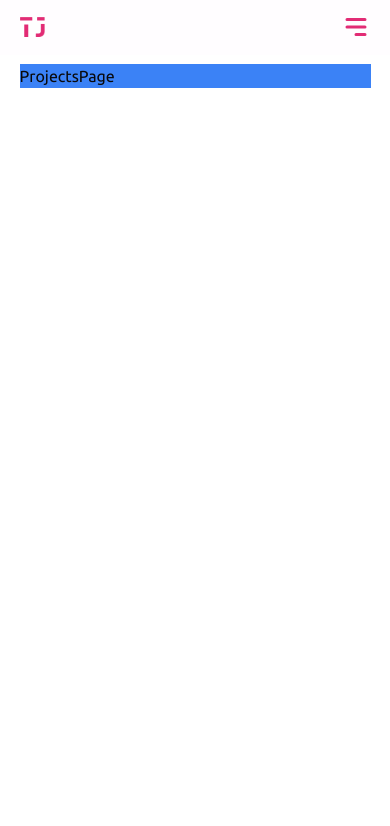
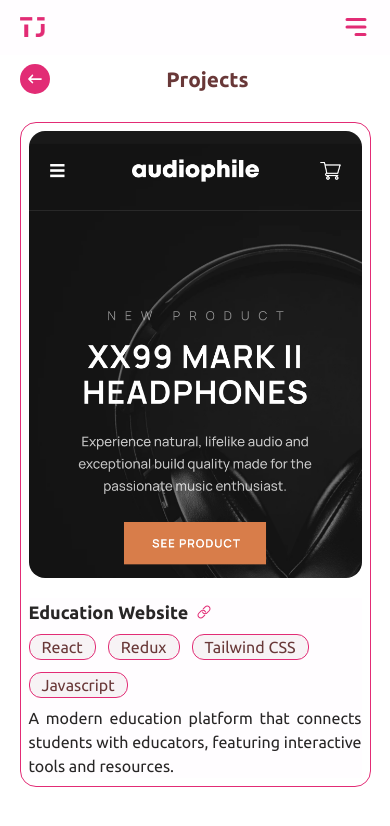
Before and after one commit to teju-doyin/portfolio, a React (Vite) app: page /ProjectsPage in a window 390 px wide. Shown: the top 826 px of the page. Built offline with nearby package versions, Linux system fonts and the light colour scheme.

Commit message:
projects page testing

```diff
--- a/src/ContactPage.jsx
+++ b/src/ContactPage.jsx
@@ -9,15 +9,12 @@ const ContactPage = () => {
   return (
     <div className=" ">
       <div className=" text-brown w-[90%] mx-auto bg-[#f8e2f2 flex flex-col mt-[4rem] ">
-        {/* <div className="flex justify-center mb-5 z-10">
-          <div className="relative oval-container my-6 font-semibold text-white">
-            Let's talk
-            <span className="third-oval"></span>
-          </div>
-        </div> */}
+      <div className="flex ">
         <Link to='/'>
           <FaArrowLeftLong size={30} className='bg-pink p-2 cursor-pointer mb-7 rounded-full text-white'/>
         </Link>
+        <h2 className="font-semibold text-[1.3rem] flex justify-center w-[90%] text-brown">Let's talk</h2>
+      </div>
         <div className=" rounded-t-3xl pt-4">
           <div className="mb-8 text-center ">
             <p>Have a project in mind? Write me so we can make something amazing.</p>
@@ -54,20 +51,20 @@ const ContactPage = () => {
               {/* tj.doyin@gmail.com */}
             </a>
             <a
+              href="https://www.linkedin.com/in/tejudoyin/"
+              target="_blank"
+              rel="noopener noreferrer"
+              className="text-pink hover:underline"
+            >
+              <FaLinkedin/>
+            </a>
+            <a
               href="https://x.com/tj_doyin"
               target="_blank"
               rel="noopener noreferrer"
               className="text-pink hover:underline"
             >
               <RiTwitterXFill/>
-            </a>
-            <a
-              href="https://www.linkedin.com/in/tejudoyin/"
-              target="_blank"
-              rel="noopener noreferrer"
-              className="text-pink hover:underline"
-            >
-              <FaLinkedin/>
             </a>
           </div>
       </div>
--- a/src/ProjectsPage.jsx
+++ b/src/ProjectsPage.jsx
@@ -1,8 +1,50 @@
-import React from 'react'
+import { FaArrowLeftLong } from "react-icons/fa6";
+import { Link } from 'react-router-dom';
+import audiophile from "../public/audiophile-mobile.png";
+import { IoIosLink } from "react-icons/io";
 
 const ProjectsPage = () => {
   return (
-    <div className='bg-blue-500  mt-[4rem] w-[90%] mx-auto'>ProjectsPage</div>
+    <div className='  mt-[4rem] w-[90%] mx-auto'>
+      <div className="flex ">
+        <Link to='/'>
+          <FaArrowLeftLong size={30} className='bg-pink p-2 cursor-pointer mb-7 rounded-full text-white'/>
+        </Link>
+        <h2 className="font-semibold text-[1.3rem] flex justify-center w-[90%] text-brown">Projects</h2>
+      </div>
+      <section className="">
+        <div className="border border-pink p-2 rounded-2xl ">
+          <img
+            src={audiophile}
+            alt="Project Thumbnail"
+            className="w-full rounded-2xl  "
+          />
+          <div className=" bg-white mt-5 text-blackish">
+            <div className="flex items-center gap-2">
+              <h3 className="text-lg font-bold ">
+                Education Website
+              </h3>
+              <Link to='https://x.com/tj_doyin'
+                target="_blank"
+                >
+                <IoIosLink  className="text-pink  "/>
+              </Link>
+            </div>
+            <div className="flex flex-wrap gap-3 mt-2">
+              <span className="border border-pink rounded-xl px-3 text-brown bg-offWhite ">React</span>
+              <span className="border border-pink rounded-xl px-3 text-brown bg-offWhite ">Redux</span>
+              <span className="border border-pink rounded-xl px-3 text-brown bg-offWhite ">Tailwind CSS</span>
+              <span className="border border-pink rounded-xl px-3 text-brown bg-offWhite ">Javascript</span>
+            </div>
+            <p className="text-justify mt-2">
+              A modern education platform that connects students with
+              educators, featuring interactive tools and resources.
+            </p>
+          </div>
+        </div>
+
+      </section>
+    </div>
   )
 }
 
--- a/src/components/Header.jsx
+++ b/src/components/Header.jsx
@@ -39,7 +39,7 @@ const Header = () => {
                 <div
                     className={`fixed top-0 left-0 h-full w-full md:hidden bg-offWhite transform ${
                         isMenuOpen ? 'translate-x-0' : '-translate-x-full'
-                    } transition-transform duration-300 ease-in-out`}
+                    } transition-transform duration-500 ease-in-out`}
                 >
                     <IoClose
                         style={{
--- a/src/components/Projects.jsx
+++ b/src/components/Projects.jsx
@@ -1,22 +1,33 @@
-import { Card, CardContent } from "@/components/ui/card"
+import { Link } from "react-router-dom";
+import { Card, CardContent } from "@/components/ui/card";
 import {
   Carousel,
   CarouselContent,
   CarouselItem,
   CarouselNext,
   CarouselPrevious,
-} from "@/components/ui/carousel"
-import audiophile from '../../public/audiophile-mobile.png'
+} from "@/components/ui/carousel";
+import audiophile from "../../public/audiophile-mobile.png";
+
 const Projects = () => {
   return (
-    <section className='w-[90%] mx-auto '>
+    <section className="w-[90%] mx-auto">
+      {/* Section Header */}
       <div className="flex justify-center mb-5">
         <div className="relative oval-container font-semibold">
           Recent Projects
           <span className="third-oval"></span>
         </div>
       </div>
-        <p className='text-justify text-blackish mb-5'>Here’s a glimpse at what I’ve been building! From interactive UIs to responsive web apps, these projects show my love for all things frontend. </p>
+
+      {/* Section Description */}
+      <p className="text-justify text-blackish mb-5">
+        Here’s a glimpse at what I’ve been building! From interactive UIs to
+        responsive web apps, these projects show my love for all things
+        frontend.
+      </p>
+
+      {/* Carousel */}
       <Carousel
         opts={{
           align: "start",
@@ -25,27 +36,47 @@ const Projects = () => {
       >
         <CarouselContent>
           {Array.from({ length: 3 }).map((_, index) => (
-                <CarouselItem key={index} className="md:basis-1/2 lg:basis-1/3 ">
-                <div className="p-1">
-                    <Card className='border border-pink h-[20%]'>
-                    <CardContent className="flex flex-col aspect-square rounded-md bg-white  items-center justify-center ">
-                        {/* <img src={audiophile} alt="" className='rounded-t-md '/>
-                        <div className="">
-                            <h2>Education Website</h2>
-                            <p>Lorem ipsum dolor sit amet consectetur adipisicing elit. Tempore?</p>
-                        </div> */}
+            <CarouselItem key={index} className="md:basis-1/2 lg:basis-1/3">
+              <div className="p-2">
+                <Card className="border border-pink rounded-lg shadow-lg bg-white ">
+                  <CardContent className="flex text-blackish relative flex-col items-center justify-center p4 bg-white rounded-lg">
+                    <img
+                      src={audiophile}
+                      alt="Project Thumbnail"
+                      className="w-full h- object-contain rounded-md "
+                    />
+
+                    <div className="text-center absolute z-10 bg-white bottom-0 rounded-b-md rounded-t-[2rem] ">
+                      <h3 className="text-lg font-bold text-pink-600">
+                        Education Website
+                      </h3>
+                      <p className="text-sm text-gray-500 mt-2">
+                        A modern education platform that connects students with
+                        educators, featuring interactive tools and resources.
+                      </p>
+                    </div>
+
                   </CardContent>
                 </Card>
               </div>
             </CarouselItem>
           ))}
         </CarouselContent>
-            <CarouselPrevious className='border border-pink text-pink hover:bg-pink hover:text-white' />
-            <CarouselNext className='border border-pink text-pink hover:bg-pink hover:text-white' />
+
+        <CarouselPrevious className="border border-pink text-pink hover:bg-pink hover:text-white" />
+        <CarouselNext className="border border-pink text-pink hover:bg-pink hover:text-white" />
       </Carousel>
-        <p  className='flex justify-center'><a href="#" className='text-center text-pink font-semibold border-b-2 mx-auto  border-b-pink ' >See more</a></p>
+
+      <p className="flex justify-center">
+        <Link
+          to="/ProjectsPage"
+          className="text-center text-pink font-semibold border-b-2 border-b-pink"
+        >
+          See more
+        </Link>
+      </p>
     </section>
-  )
-}
+  );
+};
 
-export default Projects
+export default Projects;
```
Lines whose indentation alone changed are shown as unchanged.
